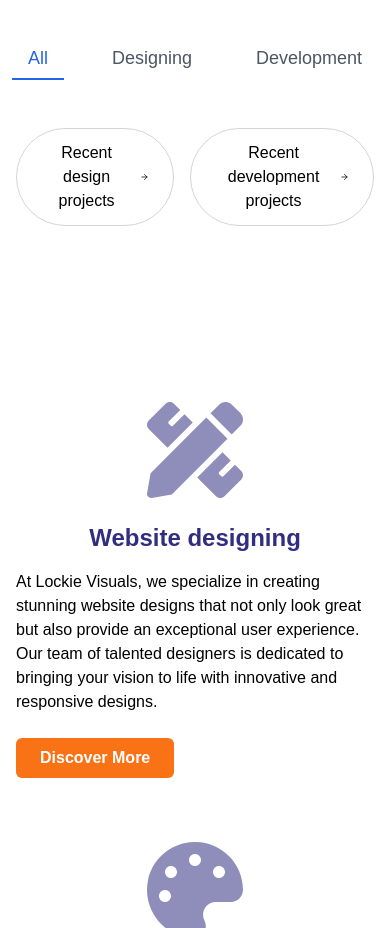
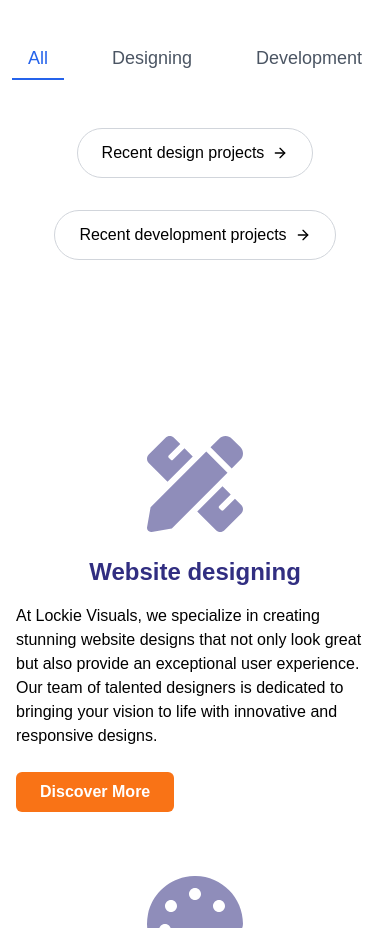
Before and after one commit to kidlocchikapa/lockie-visuals, a React (Create React App) app: page / in a window 390 px wide. Shown: the part 2360-3288 px from the top of the page. Built offline with nearby package versions, Linux system fonts and the light colour scheme.

Commit message:
added responsive ness to feedback

```diff
--- a/src/Components/Services.js
+++ b/src/Components/Services.js
@@ -75,9 +75,7 @@
                 setActiveTab(tab);
                 if (tab !== 'designing') setCurrentFilter(null);
               }}
-              className={`relative px-4 py-2 text-lg ${
-                activeTab === tab ? 'text-blue-600' : 'text-gray-600'
-              }`}
+              className={`relative px-4 py-2 text-lg ${activeTab === tab ? 'text-blue-600' : 'text-gray-600'}`}
             >
               {tab.charAt(0).toUpperCase() + tab.slice(1)}
               {activeTab === tab && (
@@ -93,10 +91,10 @@
 
       {/* Action Buttons */}
       {activeTab === 'all' && (
-        <div className="flex justify-center gap-4 mb-12">
+        <div className="flex justify-center gap-4 mb-12 flex-wrap">
           <button
             onClick={() => setCurrentFilter('design')}
-            className="flex items-center gap-2 px-6 py-3 rounded-full border border-gray-300 hover:border-blue-500 transition-colors"
+            className="flex items-center gap-2 px-6 py-3 rounded-full border border-gray-300 hover:border-blue-500 transition-colors mb-4 sm:mb-0"
           >
             Recent design projects
             <ArrowRight className="w-4 h-4" />
@@ -125,7 +123,7 @@
       ) : getFilteredImages().length > 0 ? (
         <motion.div
           layout
-          className="grid grid-cols-2 md:grid-cols-3 lg:grid-cols-4 gap-4"
+          className="grid grid-cols-2 sm:grid-cols-3 lg:grid-cols-4 gap-4"
         >
           {getFilteredImages().map((img, index) => (
             <motion.div
```
